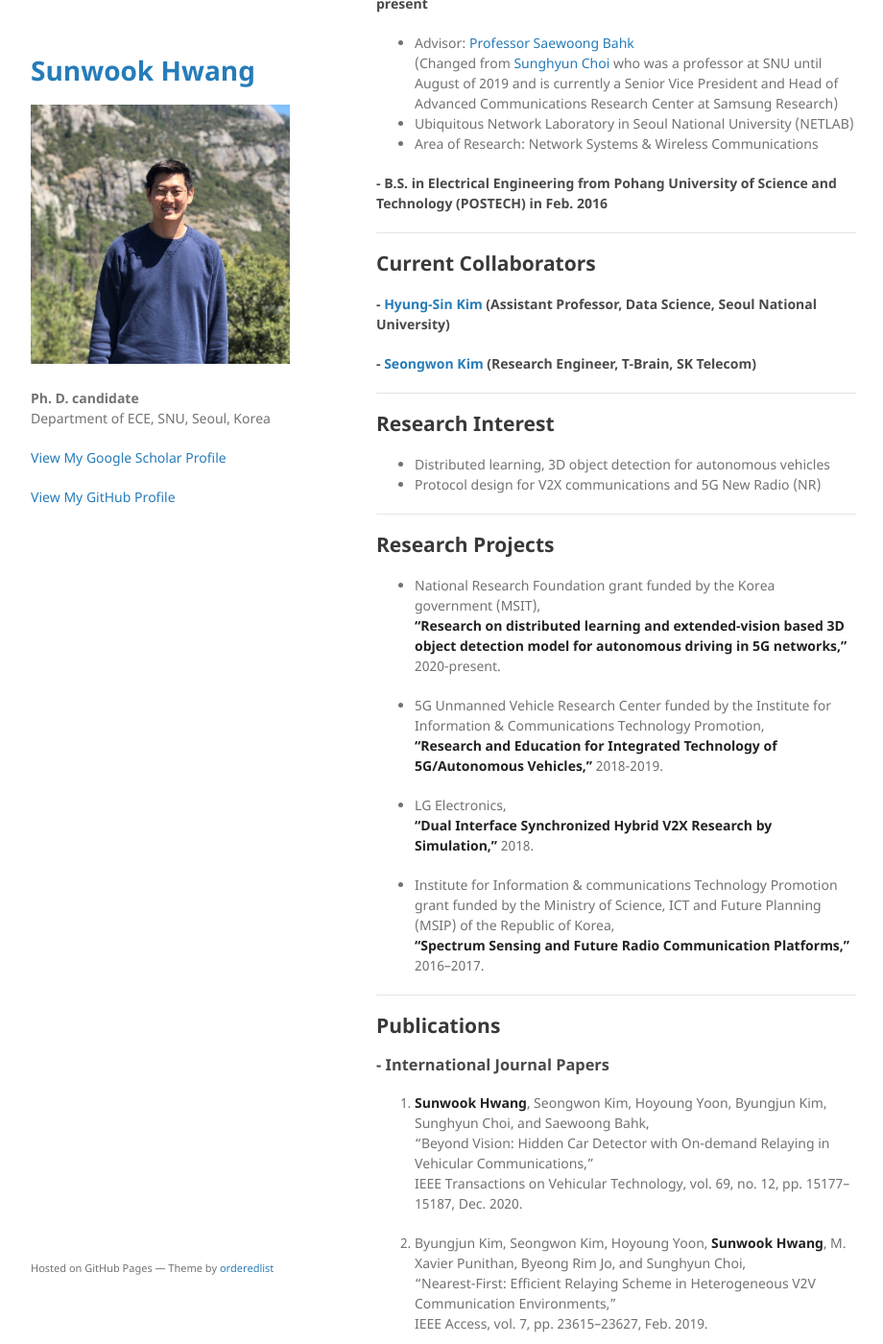
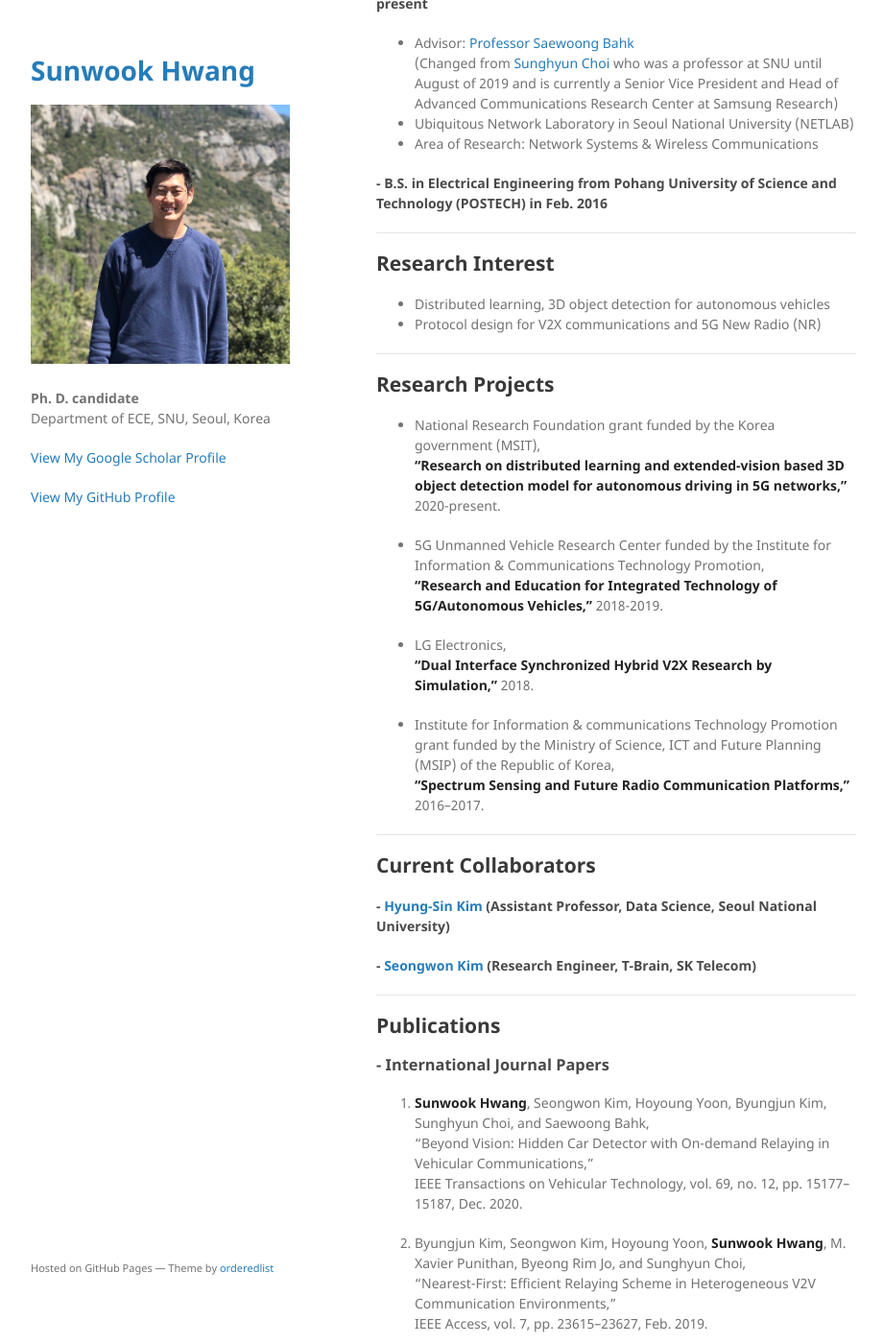
Before and after one commit to jeongjun-park/jeongjun-park.github.io, a Jekyll site: the page built from index.md, in a window 1280 px wide and 1400 px high, scrolled down 470 px. Shown: the whole window at 96% size, without its empty margins (178-1098 px from the left). Built offline with Jekyll 4.4.1, drawn with Linux system fonts in a browser that asks for light colours; our own code applies the rules of GitHub Pages for plain Markdown files; part of the change alters nothing that is shown.

```diff
--- a/index.md
+++ b/index.md
@@ -26,12 +26,6 @@ at Samsung Research)
 #### - B.S. in Electrical Engineering from Pohang University of Science and Technology (POSTECH) in Feb. 2016
 
 ---
-## Current Collaborators
-
-#### - [Hyung-Sin Kim](https://sites.google.com/site/hskiminthebody/home) (Assistant Professor, Data Science, Seoul National University)
-#### - [Seongwon Kim](https://sites.google.com/a/mwnl.snu.ac.kr/www/people/seongwon-kim) (Research Engineer, T-Brain, SK Telecom)
-
----
 ## Research Interest
 - Distributed learning, 3D object detection for autonomous vehicles
 - Protocol design for V2X communications and 5G New Radio (NR)
@@ -50,6 +44,12 @@ at Samsung Research)
 
 * Institute for Information & communications Technology Promotion grant funded by the Ministry of Science, ICT and Future Planning (MSIP) of the Republic of Korea,
 **“Spectrum Sensing and Future Radio Communication Platforms,”** 2016–2017.
+
+---
+## Current Collaborators
+
+#### - [Hyung-Sin Kim](https://sites.google.com/site/hskiminthebody/home) (Assistant Professor, Data Science, Seoul National University)
+#### - [Seongwon Kim](https://sites.google.com/a/mwnl.snu.ac.kr/www/people/seongwon-kim) (Research Engineer, T-Brain, SK Telecom)
 
 ---
 ## Publications
```
